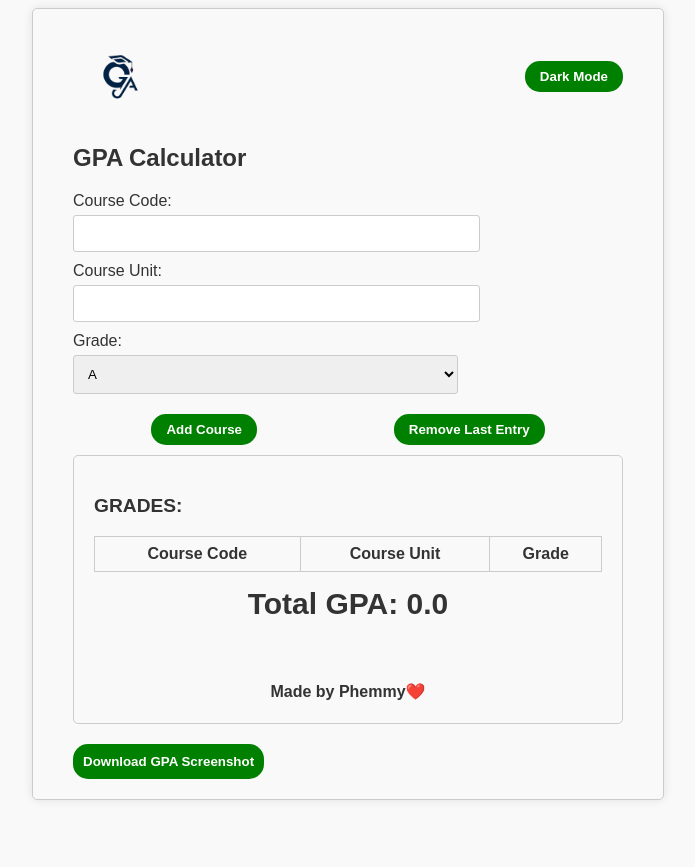
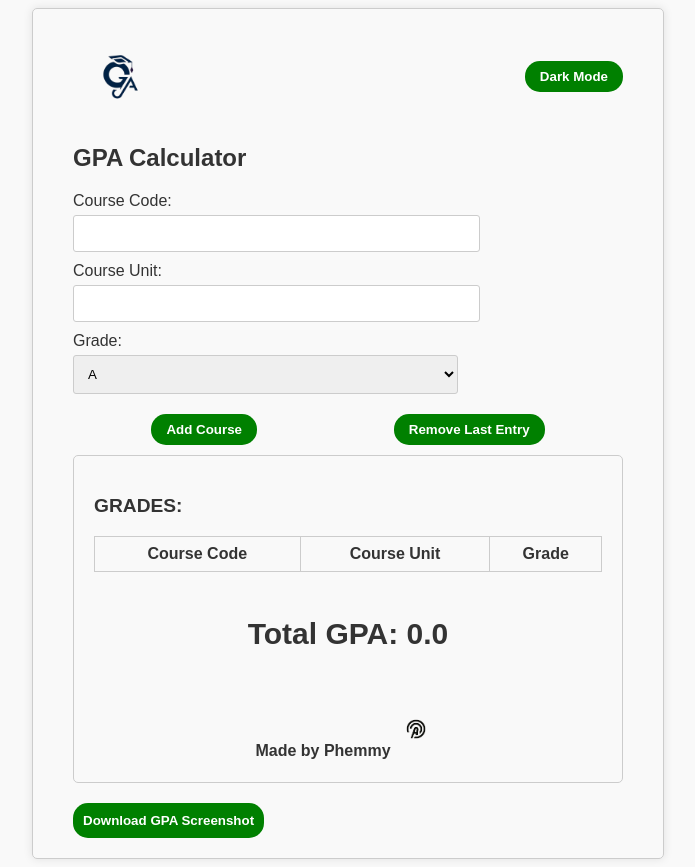
Before and after one commit to Phemmy-Dev/GPA-Calculator-v2, a plain HTML site: page index.html in a window 1280 px wide. Shown: the whole page, without its empty margins (292-987 px from the left). Before the commit the page ends 808 px from the top, so only its background shows below. Drawn offline with nearby package versions, Linux system fonts and the light colour scheme.

Commit message:
Added my logo

```diff
--- a/index.html
+++ b/index.html
@@ -62,7 +62,12 @@
         <div class="gpa-score">
             <strong>Total GPA: <span id="total-gpa">0.0</span></strong>
         </div>
-        <h4>Made by Phemmy❤️</h4>
+
+        <div class="branding">
+        <h4>Made by Phemmy</h4>
+        <span><img src="./my_logo_black.png" alt="my_logo" width="50px"></span>
+        </div>
+
         </div>
         <button id="download-screenshot" class="button">Download GPA Screenshot</button>
 
--- a/main.js
+++ b/main.js
@@ -1,5 +1,3 @@
-
-
 const form = document.getElementById("gpa-form");
 const courseCodeInput = document.getElementById("course-code");
 const courseUnitInput = document.getElementById("course-unit");
@@ -13,8 +11,7 @@ const form = document.getElementById("gpa-form");
 const gpaResults = document.getElementById("gpa-results");
 const toggleModeButton = document.getElementById("toggle-mode");
 const body = document.body;
-
-
+const gpaScoreSummary = document.getElementById("gpaSummary");
 
 const grades = [];
 
@@ -87,7 +84,7 @@ const form = document.getElementById("gpa-form");
   html2canvas(gpaResults, {
     scale: 4, // Increase the scale factor for better quality
     useCORS: true, // Enable CORS for external resources (e.g., images from other domains)
-            }).then(canvas => {
+  }).then((canvas) => {
     // Create an "a" element to trigger the download
     const a = document.createElement("a");
     a.href = canvas.toDataURL("image/png");
@@ -95,7 +92,6 @@ const form = document.getElementById("gpa-form");
     a.click();
   });
 });
-
 
 // Toggle mode when the button is clicked
 toggleModeButton.addEventListener("click", () => {
--- a/styles.css
+++ b/styles.css
@@ -65,6 +65,7 @@ input[type="text"], input[type="number"], select {
 .gpa-score {
     text-align: center;
     font-size: 30px;
+    padding: 30px 0;
 }
 
 .button {
@@ -130,3 +131,10 @@ h4 {
         font-size: 9px;
     }
 }
+
+.branding {
+    display: flex;
+    align-items: center;
+    text-align: center;
+    justify-content: center;
+}
```
Also changed, not shown: my_logo_black.png (added). Lines whose indentation alone changed are shown as unchanged.
